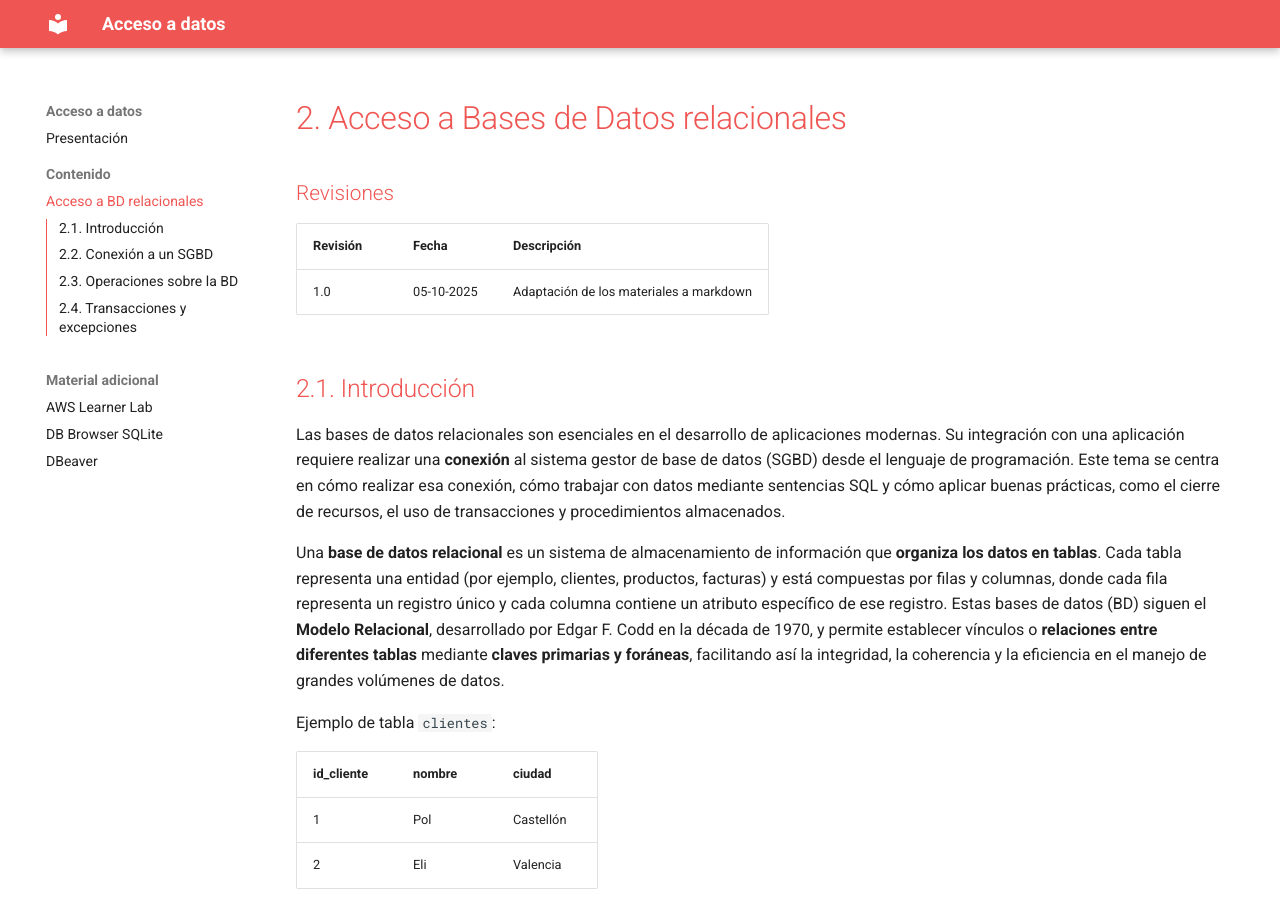
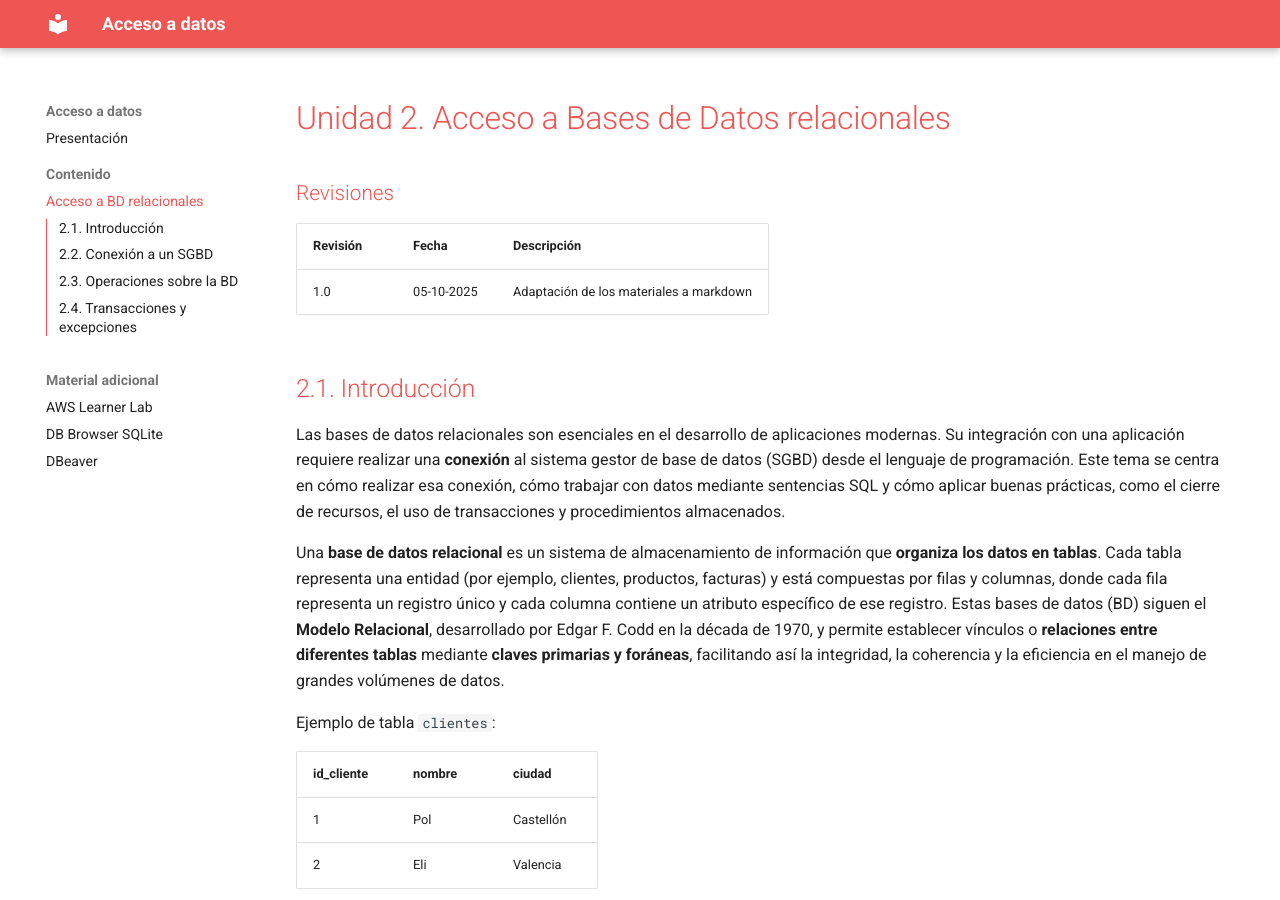
Before and after one commit to bpaterna/acceso_datos, an MkDocs documentation site: the page built from docs/2_BD_relacionales.md, in a window 1280 px wide and 900 px high. Built offline with MkDocs 1.6.1 and Material for MkDocs 9.7.7, drawn with Linux system fonts in a browser that asks for light colours.

Commit message:
Update 2_BD_relacionales.md

```diff
--- a/docs/2_BD_relacionales.md
+++ b/docs/2_BD_relacionales.md
@@ -1,4 +1,4 @@
-# 2. Acceso a Bases de Datos relacionales
+# Unidad 2. Acceso a Bases de Datos relacionales
 
 <span class="mi_h3">Revisiones</span>
 
```
